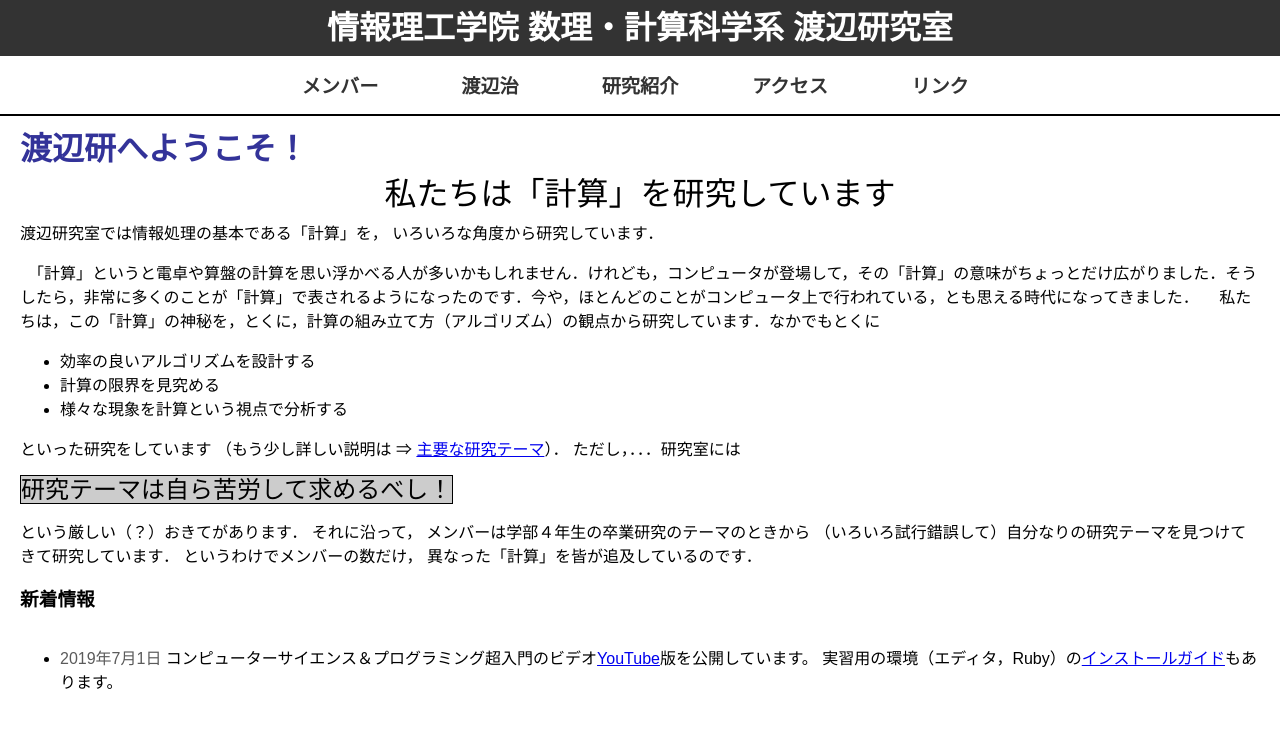
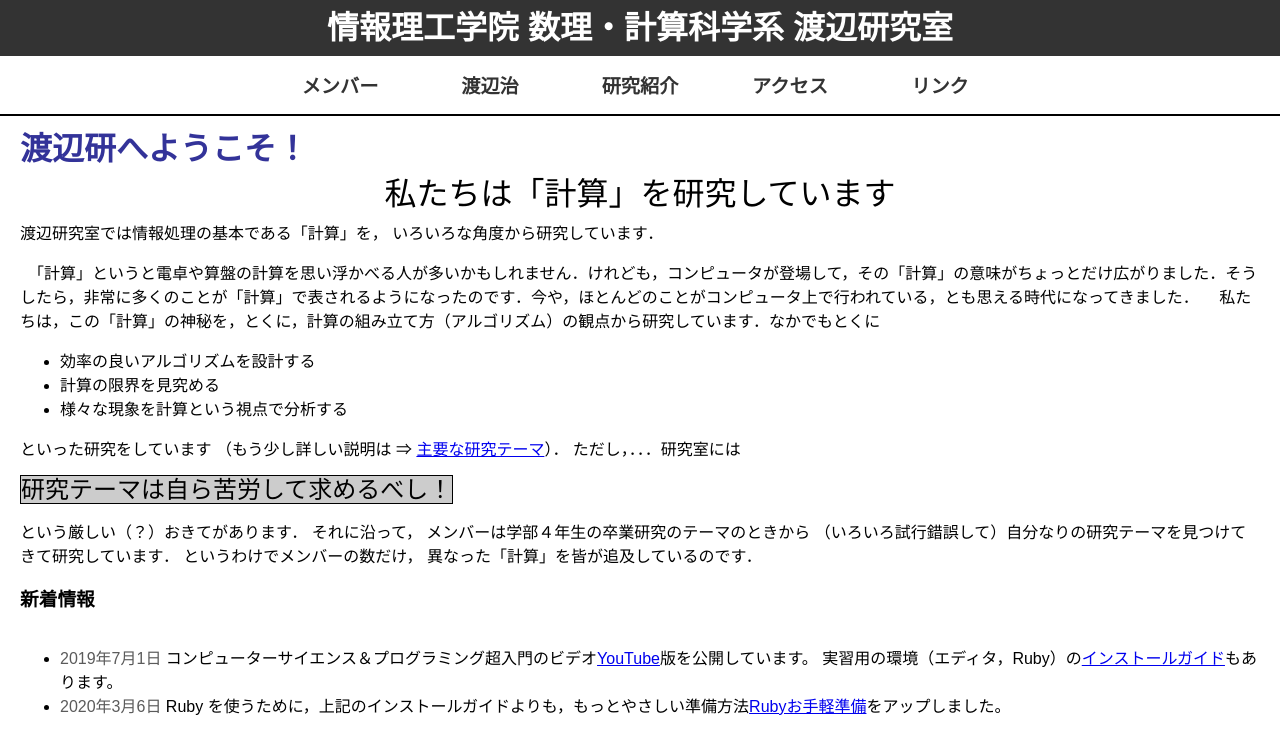
Before and after one commit to watanabe-laboratory/watanabe-laboratory.github.io, a Jekyll site: the page built from index.md, in a window 1280 px wide. Shown: the top 754 px of the page. Built offline with Jekyll 4.4.1, drawn with Linux system fonts in a browser that asks for light colours.

Commit message:
Update news.md

```diff
--- a/_includes/news.md
+++ b/_includes/news.md
@@ -1,3 +1,5 @@
 * <span class="date">2019年7月1日</span>
 コンピューターサイエンス＆プログラミング超入門のビデオ[YouTube](https://www.youtube.com/playlist?list=PLqX1hzBNwl2oMJqjuPylcf8aAQFSGCWQr)版を公開しています。
 実習用の環境（エディタ，Ruby）の[インストールガイド](http://tcs.c.titech.ac.jp/download/installguideJP.pdf)もあります。
+* <span class="date">2020年3月6日</span>
+Ruby を使うために，上記のインストールガイドよりも，もっとやさしい準備方法[Rubyお手軽準備](http://tcs.c.titech.ac.jp/cs/Rubyお手軽準備.pdf)をアップしました。
```
